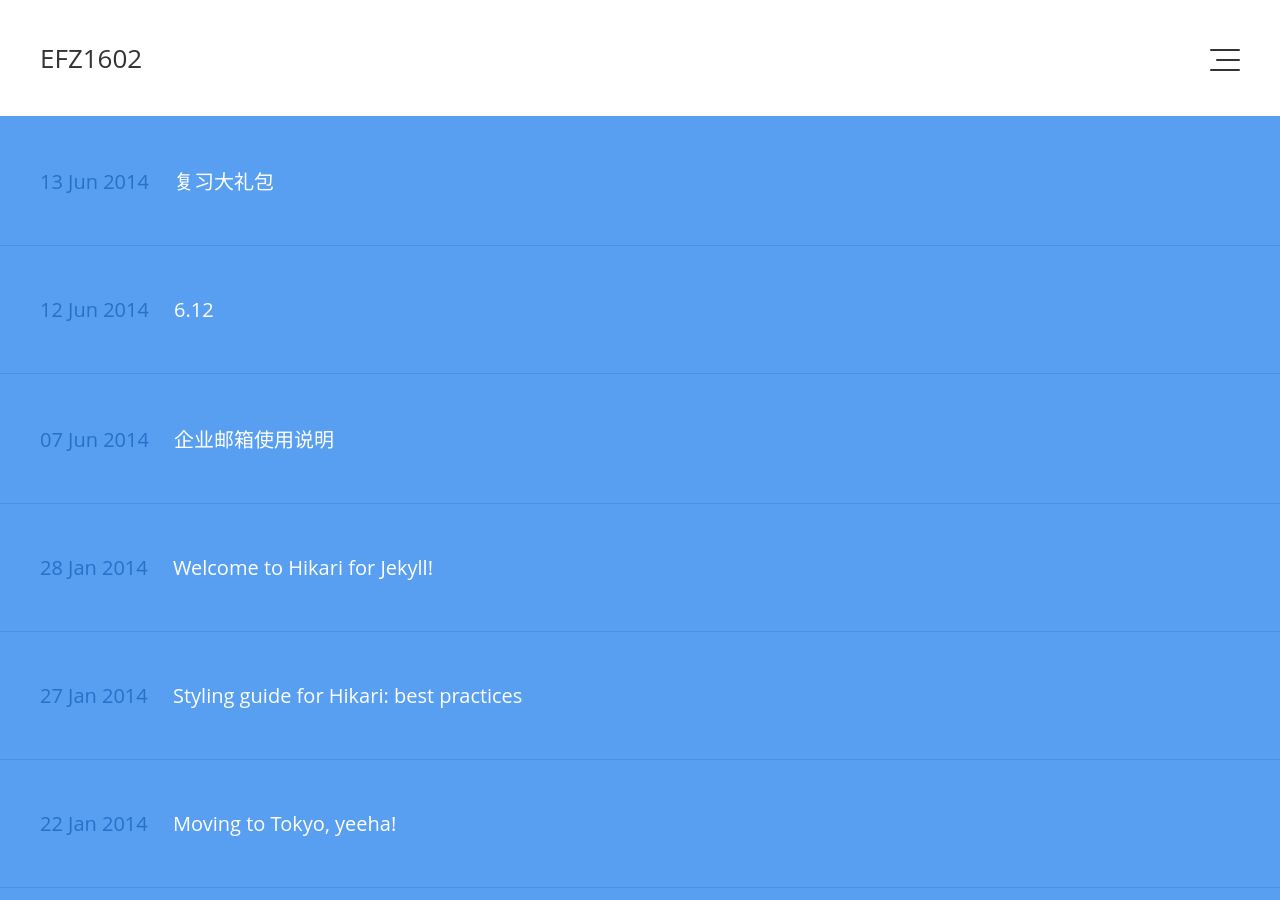
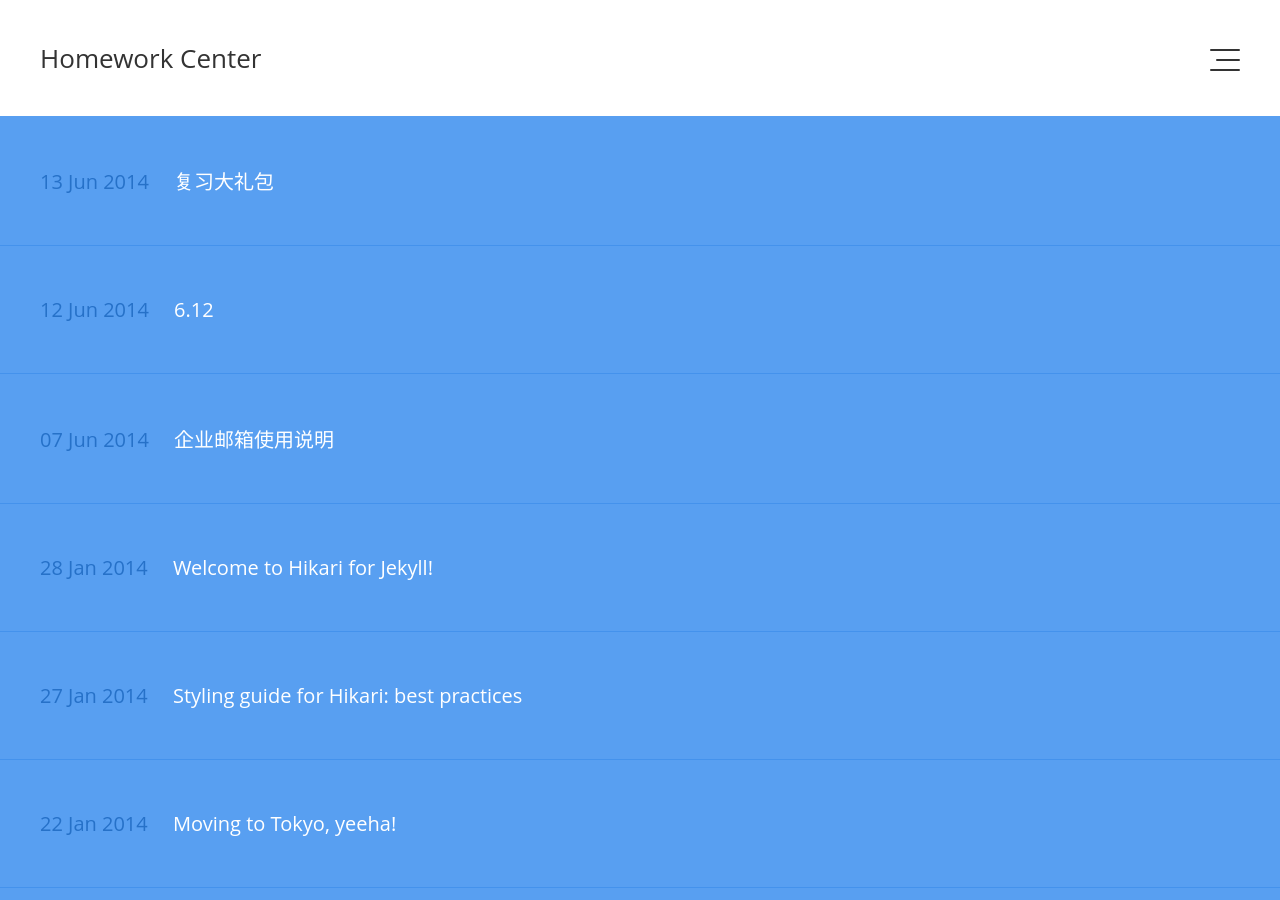
Before and after one commit to efz1602/efz1602.github.io, a Jekyll site: the page built from index.html, in a window 1280 px wide and 900 px high. Built offline with Jekyll 4.4.1, drawn with Linux system fonts in a browser that asks for light colours; some web fonts are replaced; Markdown is read by kramdown in place of the engine named in the settings; some of the changed text lies outside the part shown.

Commit message:
new theme

```diff
--- a/_config.yml
+++ b/_config.yml
@@ -1,10 +1,10 @@
-name: "EFZ1602"
-description: "Fluid, responsive blog theme for Jekyll"
+name: "Homework Center"
+description: "EFZ1602"
 
-author: "John Doge"
+author: "Kaicheng Yan"
 
 url: "http://efz1602.net"
-baseurl: ""
+baseurl: "http://efz1602.net"
 
 markdown: rdiscount
 permalink: :year/:month/:title.html
```
